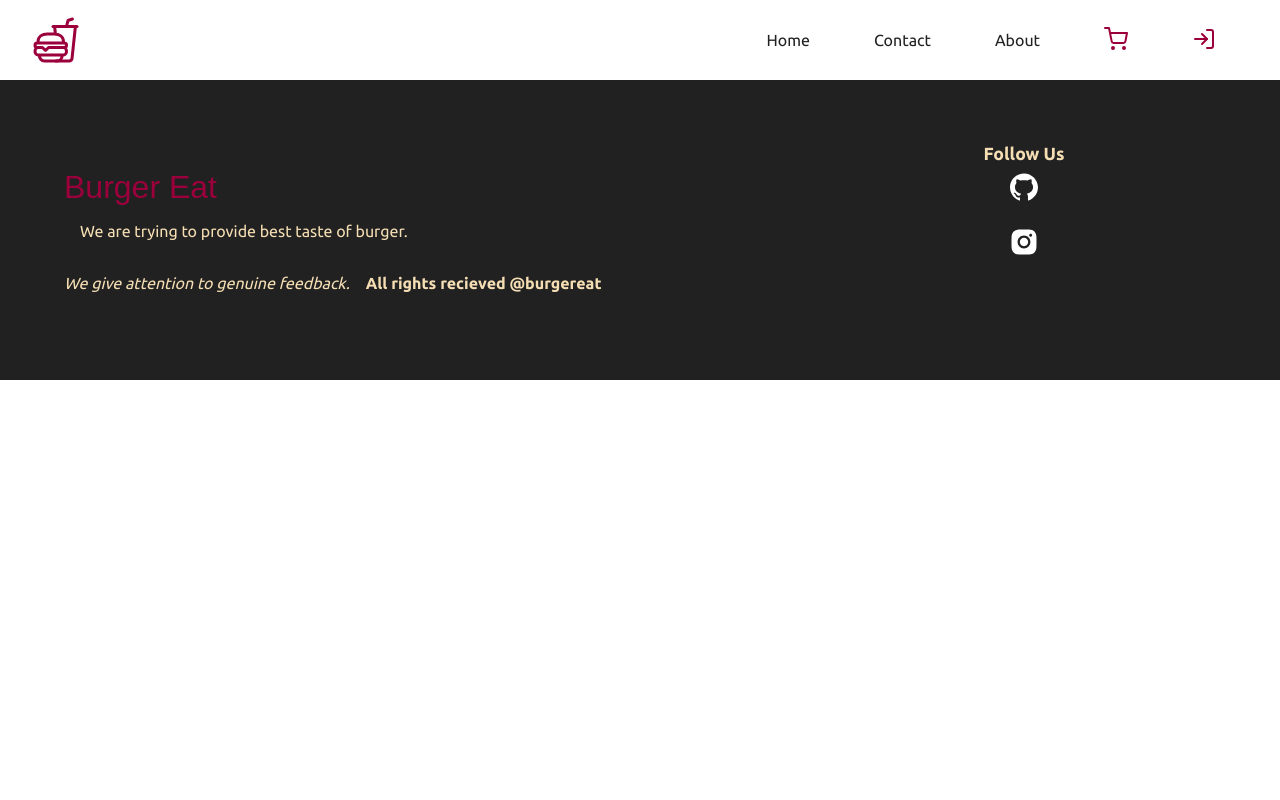
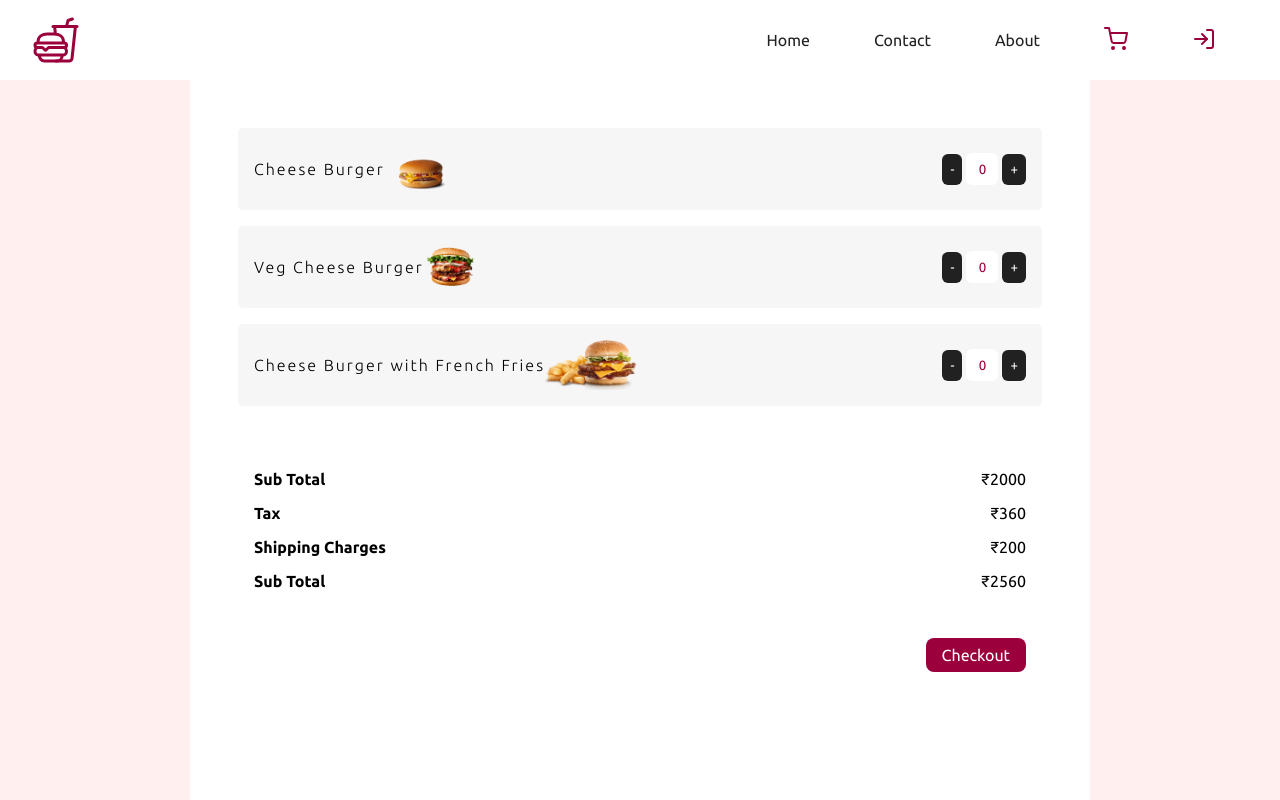
Before and after one commit to devXjatin/BURGER_EAT, a React (Create React App) app in the folder frontend/: page /cart in a window 1280 px wide. Shown: the top 800 px of the page. Built offline with nearby package versions, Linux system fonts and the light colour scheme.

Commit message:
cart created

```diff
--- a/frontend/src/App.js
+++ b/frontend/src/App.js
@@ -3,6 +3,7 @@
 import Header from "./components/layout/Header"
 import Footer from "./components/layout/Footer"
 import Contact from "./components/contact/Contact"
+import Cart from "./components/cart/Cart"
 import "./styles/App.scss"
 import "./styles/Header.scss"
 import "./styles/Home.scss"
@@ -10,6 +11,7 @@
 import "./styles/Menu.scss"
 import "./styles/Footer.scss"
 import "./styles/Contact.scss"
+import "./styles/Cart.scss"
 
 
 function App() {
@@ -19,6 +21,7 @@
     <Routes>
       <Route path="/" element={<Home/>}/>
       <Route path="/contact" element={<Contact/>}/>
+      <Route path="/cart" element={<Cart/>}/>
     </Routes>
     <Footer/>
    </Router>
--- /dev/null
+++ b/frontend/src/components/cart/Cart.jsx
@@ -0,0 +1,84 @@
+import React from "react";
+import burger1 from "../../assets/burger1.png";
+import burger2 from "../../assets/burger2.png";
+import burger3 from "../../assets/burger3.png";
+import { Link } from "react-router-dom";
+
+const CartItem = ({ value, title, img, increment, decrement }) => (
+  <div className="cartItem">
+    <div>
+      <h4>{title}</h4>
+      <img src={img} alt="Item" />
+    </div>
+
+    <div>
+      <button onClick={decrement}>-</button>
+      <input type="number" readOnly value={value} />
+      <button onClick={increment}>+</button>
+    </div>
+  </div>
+);
+
+const Cart = () => {
+  const increment = (item) => {};
+
+  const decrement = (item) => {};
+
+  return (
+    <section className="cart">
+      <main>
+        <CartItem
+          title={"Cheese Burger"}
+          img={burger1}
+          value={0}
+          increment={() => increment(1)}
+          decrement={() => decrement(1)}
+        />
+        <CartItem
+          title={"Veg Cheese Burger"}
+          img={burger2}
+          value={0}
+          increment={() => increment(2)}
+          decrement={() => decrement(2)}
+        />
+        <CartItem
+          title={"Cheese Burger with French Fries"}
+          img={burger3}
+          value={0}
+          increment={() => increment(3)}
+          decrement={() => decrement(3)}
+        />
+
+        <article>
+            <div>
+                <h4>Sub Total</h4>
+                <p>₹{2000}</p>
+            </div>
+
+            {/* tax and services charges */}
+            <div>
+                <h4>Tax</h4>
+                <p>₹{2000*0.18}</p>
+            </div>
+
+            {/* Shipping charges */}
+            <div>
+                <h4>Shipping Charges</h4>
+                <p>₹{200}</p>
+            </div>
+
+            {/* Total Amount */}
+            <div>
+                <h4>Sub Total</h4>
+                <p>₹{2000+2000*0.18+200}</p>
+            </div>
+
+            <Link to="/order">Checkout</Link>
+
+        </article>
+      </main>
+    </section>
+  );
+};
+
+export default Cart;
--- /dev/null
+++ b/frontend/src/styles/Cart.scss
@@ -0,0 +1,95 @@
+@import "Colors";
+
+.cart {
+  background-color: $pink;
+  width: 100%;
+  height: 100vh;
+
+  > main {
+    height: 100%;
+    background-color: white;
+    max-width: 900px;
+    margin: auto;
+    padding: 2rem;
+
+    > article{
+        padding: 2rem;
+
+        >div{
+            display: flex;
+            justify-content: space-between;
+            margin: 1rem 0;
+        }
+
+        > a{
+            background-color: $red;
+            color: white;
+            padding: 0.5rem 1rem;
+            border-radius: 8px;
+            text-align: center;
+            margin-top: 2rem;
+            float: right;
+        }
+    }
+  }
+}
+
+.cartItem {
+  background-color: rgb(246, 246, 246);
+  margin: 1rem;
+  display: flex;
+  align-items: center;
+  justify-content: space-between;
+  padding: 1rem;
+  border-radius: 5px;
+
+  > div {
+    display: flex;
+    align-items: center;
+    > h4 {
+      font-weight: 200;
+      letter-spacing: 2px;
+    }
+
+    > img {
+      height: 50px;
+    }
+
+    > input{
+        text-align: center;
+        width: 2rem;
+        height: 2rem;
+        padding: 0.5rem;
+        border: none;
+        margin: 0.25rem;
+        outline: none;
+        border-radius: 6px;
+        color: $red;
+
+        &::-webkit-outer-spin-button, &::-webkit-inner-spin-button{
+            -webkit-appearance: none;
+            margin: 0%;
+        }
+    }
+
+    > button {
+        cursor: pointer;
+        border: none;
+        padding: 0.5rem;
+        background-color: $dark;
+        color: white;
+        border-radius: 6px;
+    }
+  }
+}
+
+@media screen and (max-width:600px) {
+
+    .cart > main > article > a{
+        float: none;
+        display: block;
+        width: 100%;
+
+    }
+
+}
```
